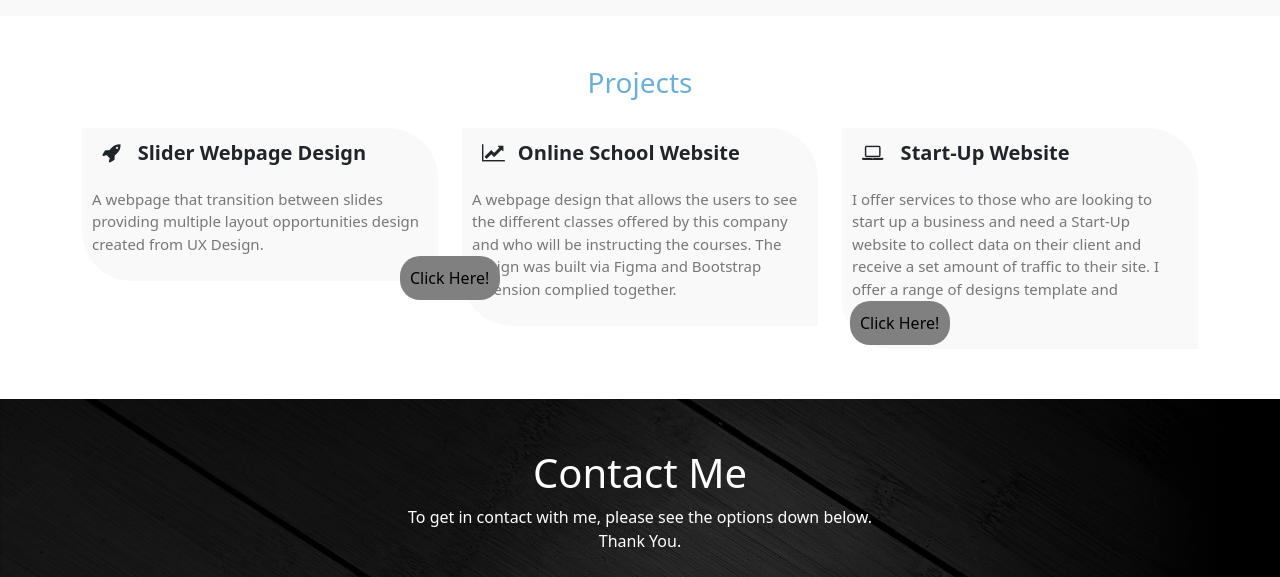
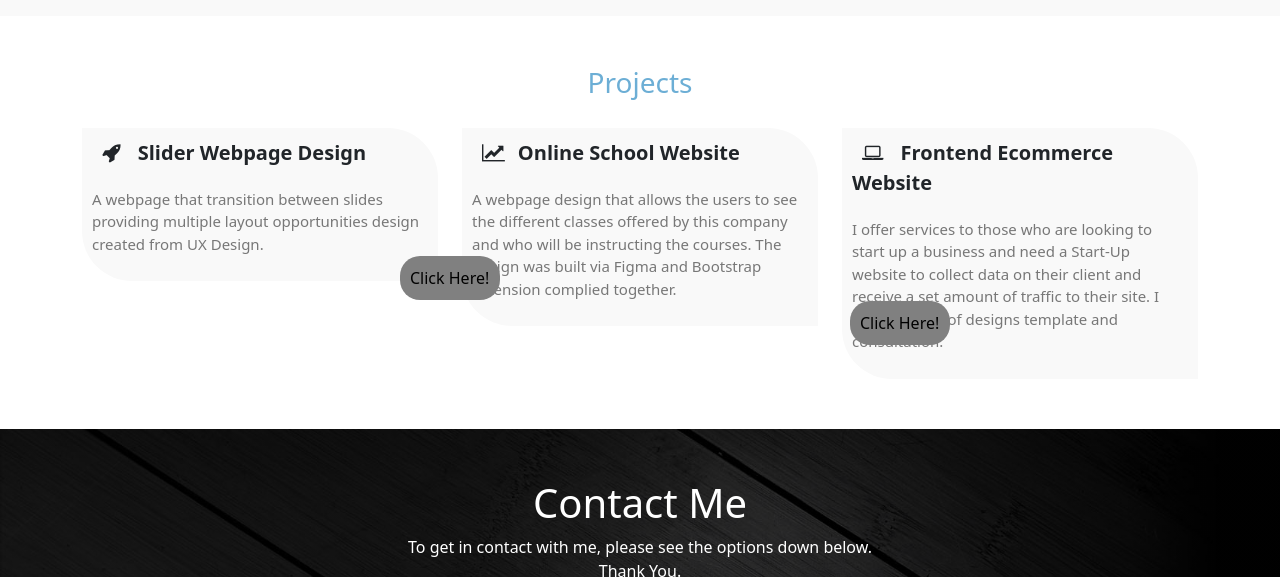
Before and after one commit to brad434/Resume, a plain HTML site: page index.html in a window 1280 px wide. Shown: the part 2160-2737 px from the top of the page. Drawn offline with nearby package versions, Linux system fonts and the light colour scheme.

Commit message:
renamed third project name

```diff
--- a/index.html
+++ b/index.html
@@ -230,7 +230,7 @@
                     <div class="col-md-4">
                         <div class="services-box">
                             <i class="fa fa-laptop"></i>
-                            <span>Start-Up Website</span>
+                            <span>Frontend Ecommerce Website</span>
                             <p>I offer services to those who are looking to start up a business and need a Start-Up website to collect data on their client and receive a set amount of traffic to their site. I offer a range of designs template and consultation.</p>
                             <div class="link3">
                                 <a href="https://brad434.github.io/FrontEnd-E-commerce/">Click Here!</a>
```
